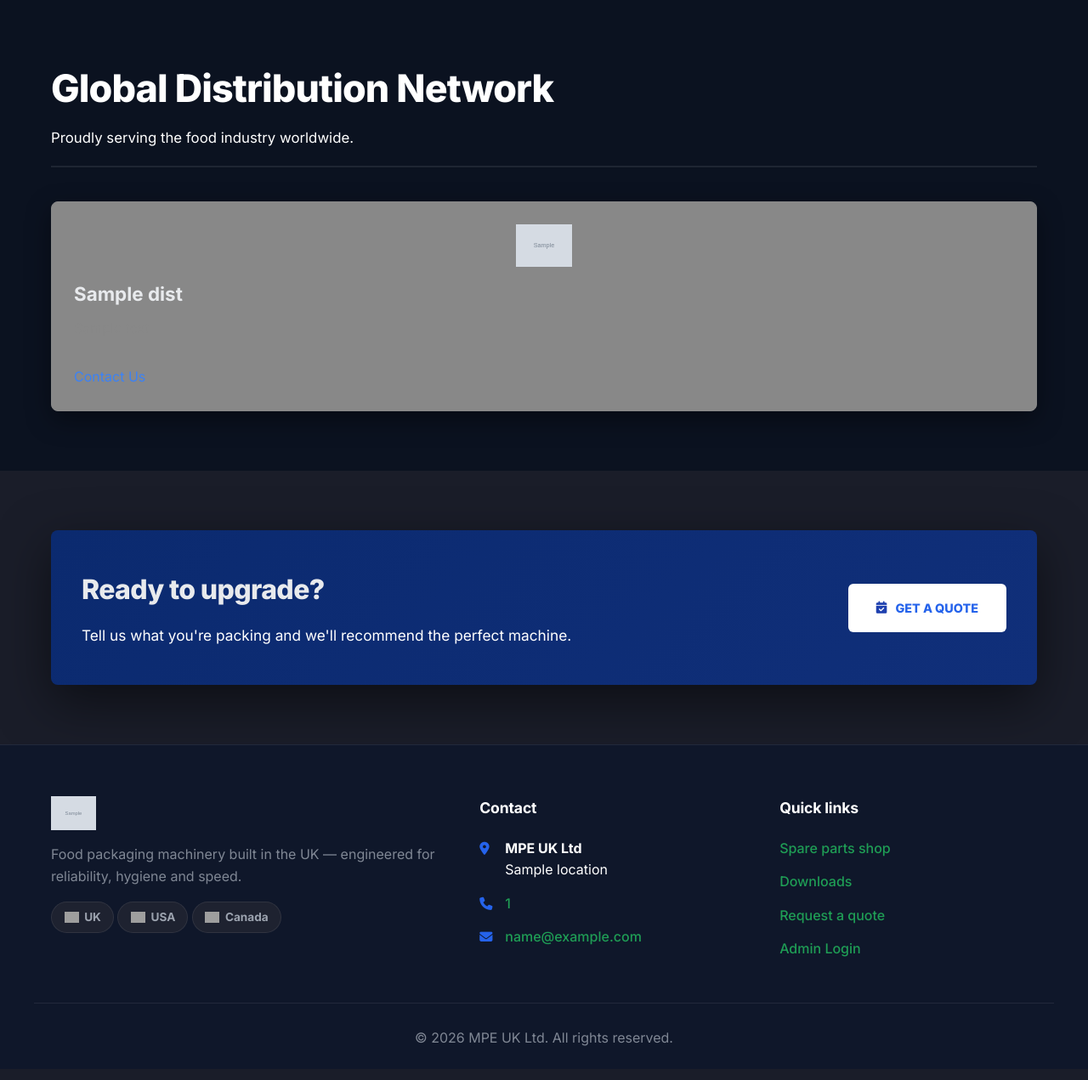
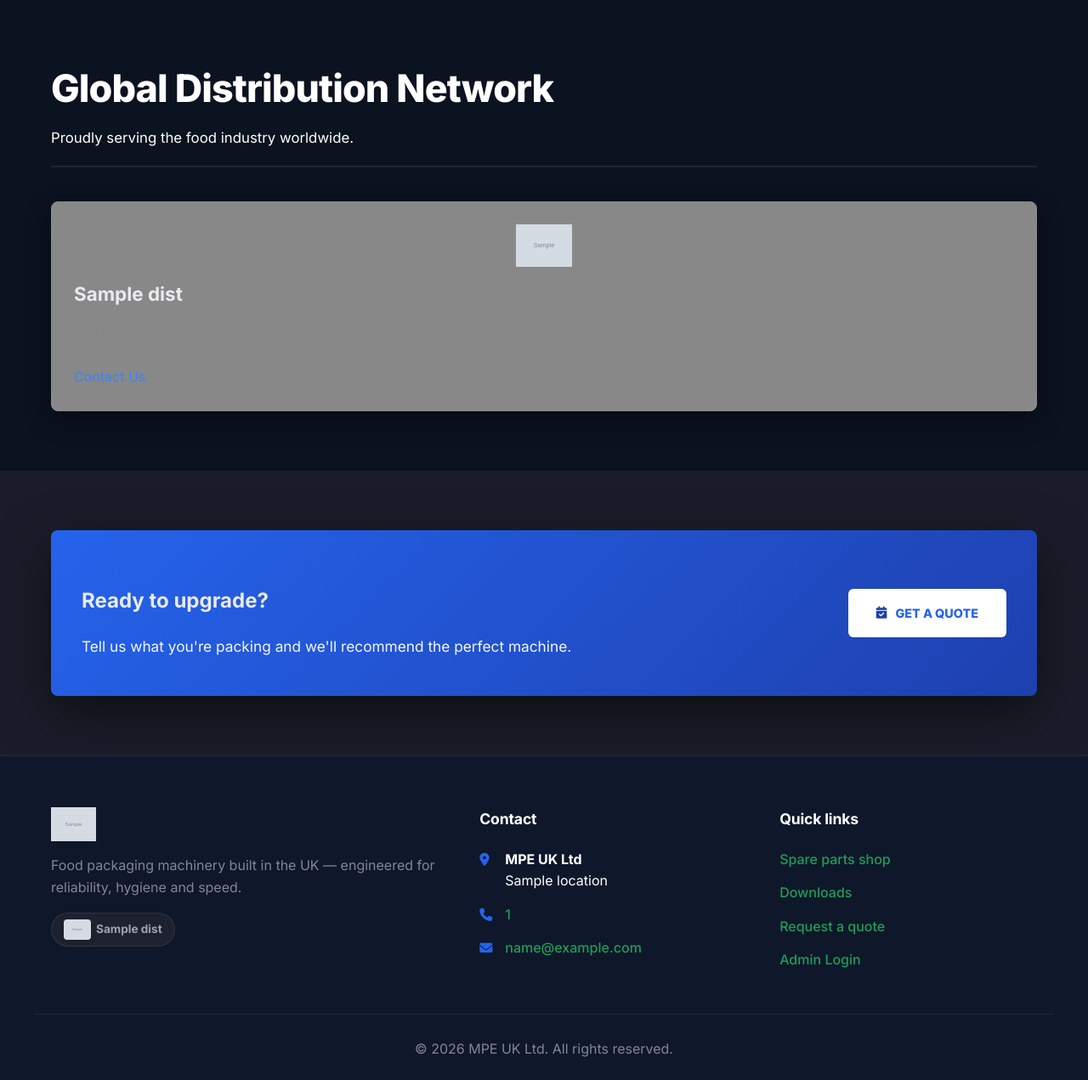
Before and after one commit to Jhdgkss/MPE_Web_Site, a Django app: template core/templates/core/index.html in a window 1280 px wide. Shown: the part 1629-2900 px from the top of the page at 85% size. Before the commit the page ends 2860 px from the top, so only its background shows below. Run offline with Django 5.2, Linux system fonts and the light colour scheme; the template is opened without the code that fills it: most values are stand-ins (such as "Sample title", 1, 10 or a date in 2020); grey boxes marked "Sample" are stand-in pictures; some libraries are stand-ins or nearby versions; grey boxes are pictures that could not be loaded.

Commit message:
Fix CTA heading contrast and make footer flags dynamic

```diff
--- a/core/index.html
+++ b/core/index.html
@@ -162,7 +162,7 @@
     <div class="card" style="background:linear-gradient(135deg, var(--primary-color) 0%, var(--secondary-color) 100%); border:none; box-shadow:var(--shadow-lg);">
       <div class="card__pad" style="display:flex; justify-content:space-between; gap:28px; align-items:center; flex-wrap:wrap; padding:44px 36px;">
         <div style="flex:1; min-width:280px;">
-          <h2 style="margin:0 0 14px 0; color:#fff; font-size:2rem; font-weight:800; letter-spacing:-.02em;">Ready to upgrade?</h2>
+          <h2 style=\"color:#fff !important;\" style="margin:0 0 14px 0; color:#fff; font-size:2rem; font-weight:800; letter-spacing:-.02em;">Ready to upgrade?</h2>
           <p style="margin:0; color:rgba(255,255,255,.95); font-size:1.08rem; line-height:1.7;">Tell us what you're packing and we'll recommend the perfect machine.</p>
         </div>
         <a class="btn" href="{% url 'contact' %}" style="background:#fff; color:var(--primary-color) !important; font-weight:800; padding:16px 32px; flex-shrink:0;">
--- a/core/templates/core/index.html
+++ b/core/templates/core/index.html
@@ -163,11 +163,11 @@
 <!-- CTA Section -->
 <section class="section section--alt">
   <div class="container">
-    <div class="card" style="background:linear-gradient(135deg, #0b2a6f 0%, #102f7a 100%); border:none; box-shadow:var(--shadow-lg);">
+    <div class="card" style="background:linear-gradient(135deg, var(--primary-color) 0%, var(--secondary-color) 100%); border:none; box-shadow:var(--shadow-lg);">
       <div class="card__pad" style="display:flex; justify-content:space-between; gap:28px; align-items:center; flex-wrap:wrap; padding:44px 36px;">
         <div style="flex:1; min-width:280px;">
-          <h2 style="margin:0 0 14px 0; color:#fff; font-size:2rem; font-weight:800; letter-spacing:-.02em;">Ready to upgrade?</h2>
-          <p style="margin:0; color:#fff; font-size:1.08rem; line-height:1.7;">Tell us what you're packing and we'll recommend the perfect machine.</p>
+          <h2 style=\"color:#fff !important;\" style="margin:0 0 14px 0; color:#fff; font-size:2rem; font-weight:800; letter-spacing:-.02em;">Ready to upgrade?</h2>
+          <p style="margin:0; color:rgba(255,255,255,.95); font-size:1.08rem; line-height:1.7;">Tell us what you're packing and we'll recommend the perfect machine.</p>
         </div>
         <a class="btn" href="{% url 'contact' %}" style="background:#fff; color:var(--primary-color) !important; font-weight:800; padding:16px 32px; flex-shrink:0;">
           <i class="fa-solid fa-calendar-check" style="color:var(--secondary-color) !important;"></i>
--- a/templates/base.html
+++ b/templates/base.html
@@ -333,17 +333,6 @@
         <a href="{% url 'index' %}#machines">Machines</a>
         <a href="{% url 'tooling' %}">Tooling</a>
         <a href="{% url 'shop' %}">Shop</a>
-        <a href="{% url 'cart' %}" style="display:inline-flex; align-items:center; gap:8px;">
-          <i class="fa-solid fa-bag-shopping"></i>
-          <span>Basket</span>
-          {% if cart_count > 0 %}
-            <span id="nav-cart-count" style="background: rgba(0,0,0,.10); border:1px solid rgba(0,0,0,.08); padding: 2px 8px; border-radius: 999px; font-size: 0.85em; font-weight: 800; line-height: 1;">
-              {{ cart_count }}
-            </span>
-          {% else %}
-            <span id="nav-cart-count" style="display:none; background: rgba(0,0,0,.10); border:1px solid rgba(0,0,0,.08); padding: 2px 8px; border-radius: 999px; font-size: 0.85em; font-weight: 800; line-height: 1;"></span>
-          {% endif %}
-        </a>
         <a href="/customer/">Customer</a>
         <a href="/staff/">Admin</a>
 
@@ -372,9 +361,22 @@
         </p>
 
         <div class="footer__badges" aria-label="Distributor regions">
-          <span class="badge badge--flag"><span class="fi fi-gb"></span><span>UK</span></span>
-          <span class="badge badge--flag"><span class="fi fi-us"></span><span>USA</span></span>
-          <span class="badge badge--flag"><span class="fi fi-ca"></span><span>Canada</span></span>
+          {% if footer_distributors %}
+            {% for dist in footer_distributors %}
+              <span class="badge badge--flag">
+                {% if dist.logo %}
+                  <img src="{{ dist.logo.url }}" alt="{{ dist.country_name }}" style="width:32px; height:24px; object-fit:contain; border-radius:4px; box-shadow:0 2px 5px rgba(0,0,0,0.1);">
+                {% else %}
+                  <span class="fi fi-{{ dist.flag_code }}" style="width:32px; height:24px; border-radius:4px; box-shadow:0 2px 5px rgba(0,0,0,0.1);"></span>
+                {% endif %}
+                <span>{{ dist.country_name }}</span>
+              </span>
+            {% endfor %}
+          {% else %}
+            <span class="badge badge--flag"><span class="fi fi-gb"></span><span>UK</span></span>
+            <span class="badge badge--flag"><span class="fi fi-us"></span><span>USA</span></span>
+            <span class="badge badge--flag"><span class="fi fi-ca"></span><span>Canada</span></span>
+          {% endif %}
         </div>
       </div>
 
```
Also changed, not shown: core/context_processors.py (+13 -2 lines).
